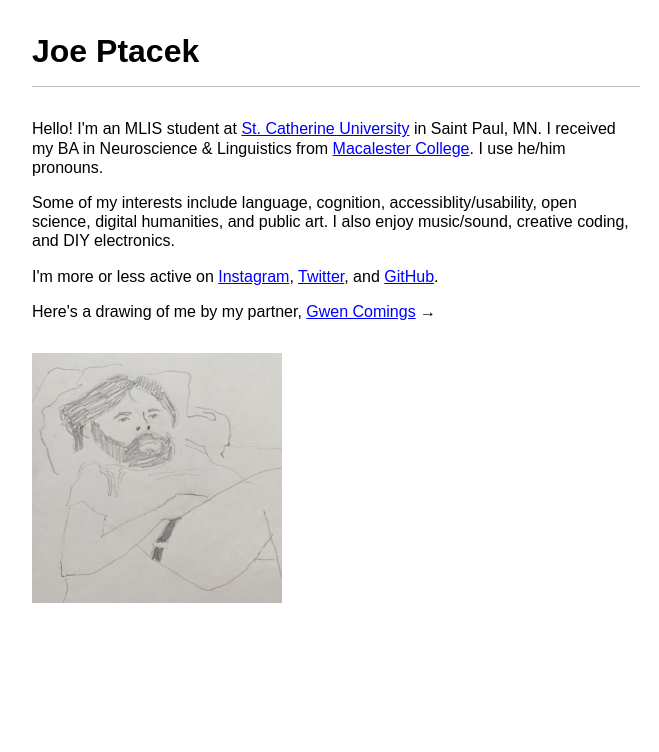
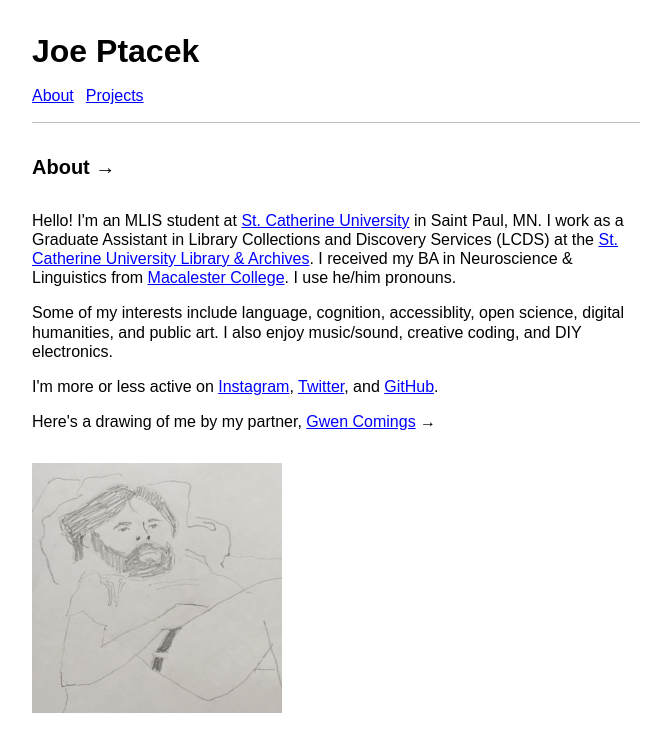
Before and after one commit to joeptacek/joeptacek.github.io, a Jekyll site: the page built from index.html, in a window 1280 px wide. Shown: the top 752 px of the page, without its empty margins (304-963 px from the left). Built offline with Jekyll 4.4.1, drawn with Linux system fonts in a browser that asks for light colours.

Commit message:
update home page, add project page

```diff
--- a/_config.yml
+++ b/_config.yml
@@ -1 +1,2 @@
+title: Joe Ptacek
 host: 0.0.0.0
--- a/_layouts/default.html
+++ b/_layouts/default.html
@@ -9,8 +9,17 @@
     <link rel="stylesheet" href="/css/style.css">
   </head>
   <body>
-    <h1>Joe Ptacek</h1>
-    <hr>
+    <h1>{{ site.title }}</h1>
+    <nav>
+      <ul id="site-nav">
+        <li><a href="/index.html">About</a></li>
+        <li><a href="/projects.html">Projects</a></li>
+      </ul>
+    </nav>
+    <hr class="mb2">
+    <h2 class="mb2">
+       {{ page.title }} <span aria-hidden="true">→</span>
+    </h2>
     {{ content }}
   </body>
 </html>
--- a/css/style.scss
+++ b/css/style.scss
@@ -15,7 +15,7 @@
   font: 16px/1.2 sans-serif;
 }
 
-h1, p, img {
+h1, h2, p, ul, hr, img, nav {
   margin-top: 0;
   margin-bottom: 1rem;
   &:last-child {
@@ -23,11 +23,17 @@
   }
 }
 
-hr, section {
-  margin-bottom: 2rem;
-  &:last-child {
-    margin-bottom: 0;
-  }
+h1 {
+  font-size: 2rem;
+}
+
+h2 {
+  font-size: 1.25rem;
+}
+
+h3 {
+  font-size: 1rem;
+  text-decoration: underline;
 }
 
 hr {
@@ -48,3 +54,21 @@
     text-decoration: none;
   }
 }
+
+#site-nav {
+  display: flex;
+  flex-flow: row wrap;
+  list-style-type: none;
+  padding-left: 0;
+
+  > li {
+    padding-right: 0.75rem;
+  }
+}
+
+.mb2 {
+  margin-bottom: 2rem;
+  &:last-child {
+    margin-bottom: 0;
+  }
+}
--- a/index.html
+++ b/index.html
@@ -1,19 +1,17 @@
 ---
 layout: default
-title: Home
+title: About
 ---
-<section>
 <p>
-    Hello! I'm an MLIS student at <a href="https://www.stkate.edu/" target="_blank">St. Catherine University</a> in Saint Paul, MN. I received my BA in Neuroscience & Linguistics from <a href="https://www.macalester.edu/" target="_blank">Macalester College</a>. I use he/him pronouns.
+  Hello! I'm an MLIS student at <a href="https://www.stkate.edu/" target="_blank">St. Catherine University</a> in Saint Paul, MN. I work as a Graduate Assistant in Library Collections and Discovery Services (LCDS) at the <a href="http://library.stkate.edu/" target="_blank">St. Catherine University Library & Archives</a>. I received my BA in Neuroscience & Linguistics from <a href="https://www.macalester.edu/" target="_blank">Macalester College</a>. I use he/him pronouns.
 </p>
 <p>
-    Some of my interests include language, cognition, accessiblity/usability, open science, digital humanities, and public art. I also enjoy music/sound, creative coding, and DIY electronics.
+  Some of my interests include language, cognition, accessiblity, open science, digital humanities, and public art. I also enjoy music/sound, creative coding, and DIY electronics.
 </p>
 <p>
   I'm more or less active on <a href="https://www.instagram.com/joeptacek/" target="_blank">Instagram</a>, <a href="https://twitter.com/joe_ptacek" target="_blank">Twitter</a>, and <a href="https://github.com/joeptacek" target="_blank">GitHub</a>.
 </p>
-  <p>
+<p class="mb2">
   Here's a drawing of me by my partner, <a href="http://gwendolyn-comings.squarespace.com/" target="_blank">Gwen Comings</a> <span aria-hidden="true">→</span>
 </p>
-</section>
 <img src="/img/joe-ptacek.jpg" alt="Sketch of a man with long hair and a beard laying on a couch" width="250" height="250">
```
Also changed, not shown: projects.html (added, +16 -0 lines). Lines whose indentation alone changed are shown as unchanged.
